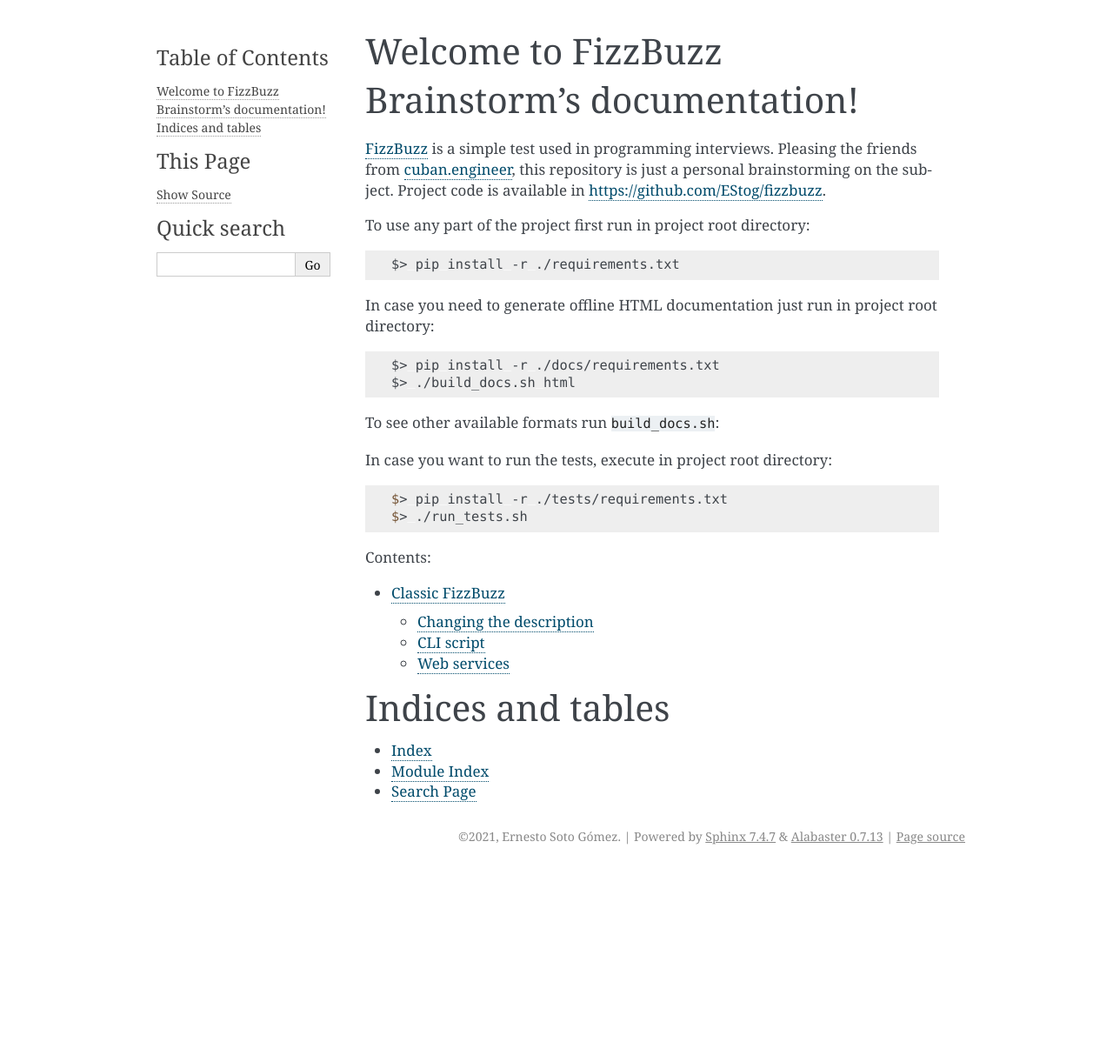
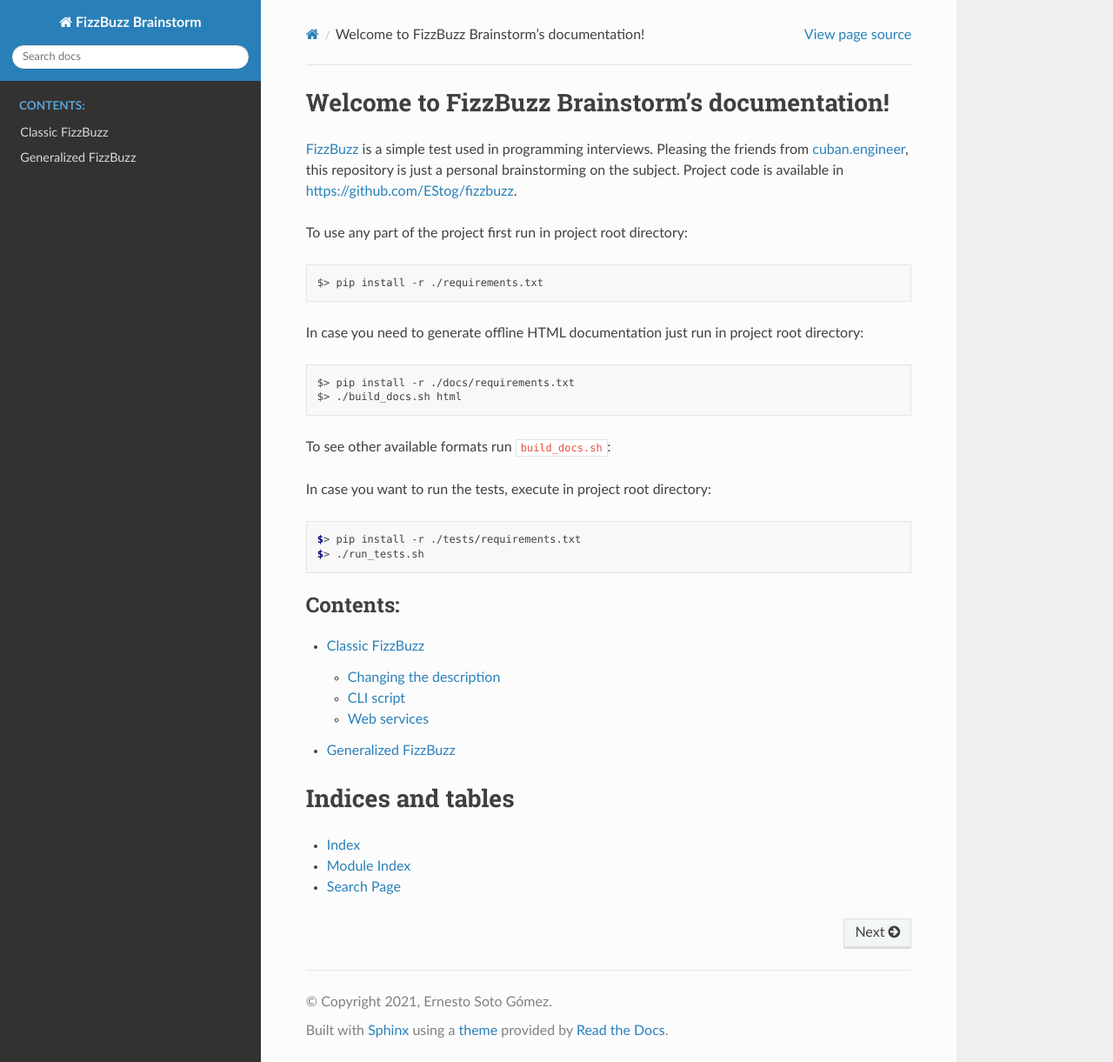
Before and after one commit to EStog/fizzbuzz, a Sphinx documentation site: the page built from docs/source/index.rst, in a window 1280 px wide and 1221 px high. Shown: the whole window at 87% size. Built offline with Sphinx 7.4.7 and the Read the Docs theme 2.0.0, drawn with Linux system fonts in a browser that asks for light colours; pages that are not in the unit, such as notebooks, are missing from menus.

Commit message:
Update docs
Fixes #13

```diff
--- a/docs/requirements.txt
+++ b/docs/requirements.txt
@@ -2,3 +2,5 @@
 
 sphinx>=4.0.0
 sphinxcontrib-apidoc
+sphinx_rtd_theme
+sphinxemoji
--- a/docs/source/conf.py
+++ b/docs/source/conf.py
@@ -23,7 +23,7 @@
 author = 'Ernesto Soto Gómez'
 
 # The full version, including alpha/beta/rc tags
-release = 'dev'
+release = '0.2-dev'
 
 
 # -- General configuration ---------------------------------------------------
@@ -38,6 +38,8 @@
     'sphinx.ext.githubpages',
     'sphinx.ext.viewcode',
     'sphinxcontrib.apidoc',
+    'sphinx_rtd_theme',
+    'sphinxemoji.sphinxemoji'
 ]
 
 # Add any paths that contain templates here, relative to this directory.
@@ -54,13 +56,12 @@
 # The theme to use for HTML and HTML Help pages.  See the documentation for
 # a list of builtin themes.
 #
-html_theme = 'alabaster'
+html_theme = 'sphinx_rtd_theme'
 
 # Add any paths that contain custom static files (such as style sheets) here,
 # relative to this directory. They are copied after the builtin static files,
 # so a file named "default.css" will overwrite the builtin "default.css".
-html_static_path = ['_static']
-
+# html_static_path = ['_static']
 
 add_module_names = False
 python_use_unqualified_type_names = True
--- a/docs/source/index.rst
+++ b/docs/source/index.rst
@@ -36,6 +36,7 @@
    :caption: Contents:
 
    classic_fizzbuzz
+   generalized_fizzbuzz
    API/modules
 
 Indices and tables
```
Also changed, not shown: docs/source/generalized_fizzbuzz.rst (added, +53 -0 lines), 1 other file.
